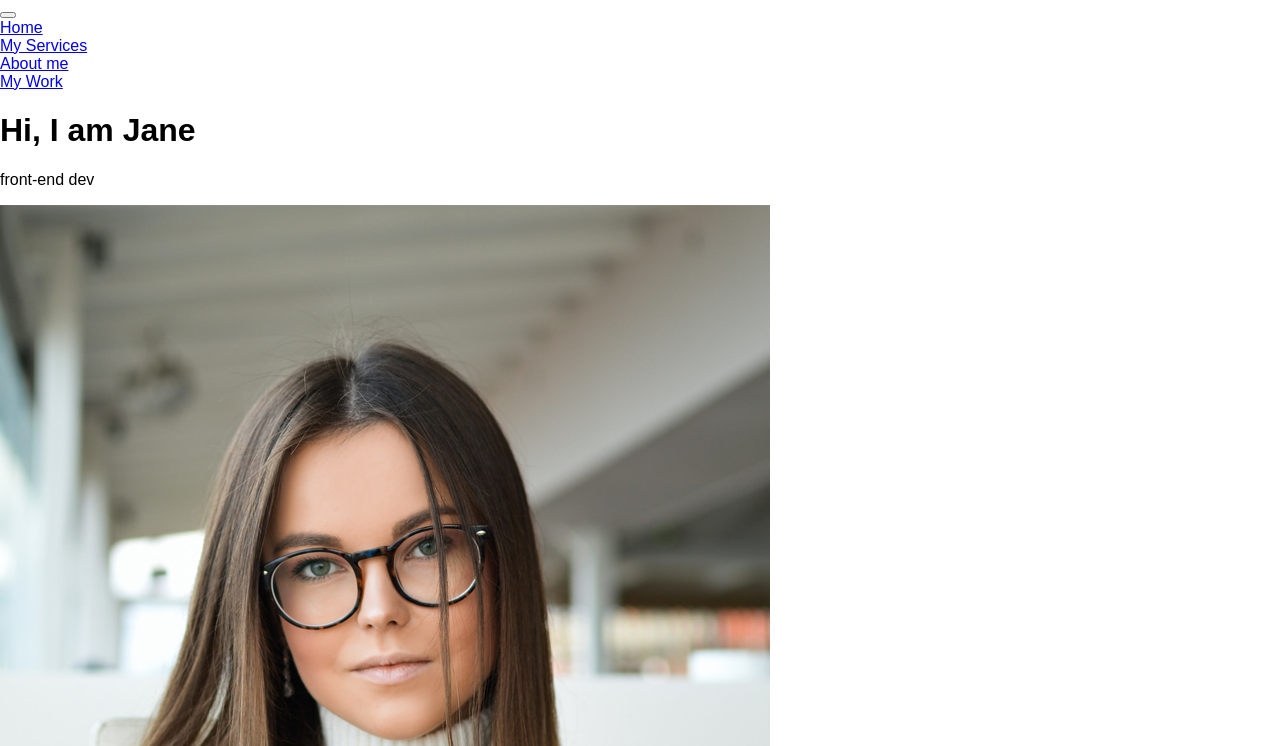
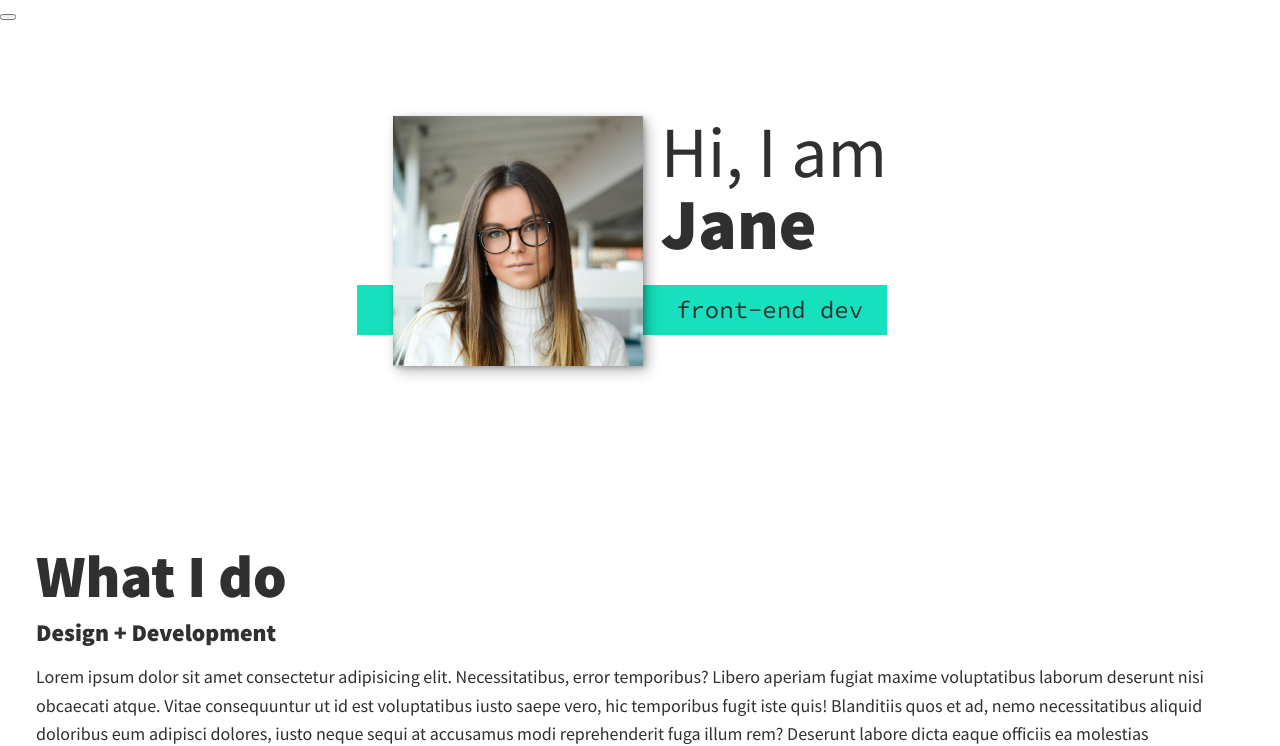
Before and after one commit to Rooben-s/dev-website, a plain HTML site: page index.html in a window 1280 px wide. Shown: the part 54-800 px from the top of the page. Drawn offline with Linux system fonts and the light colour scheme.

Commit message:
2 pm update

```diff
--- a/index.html
+++ b/index.html
@@ -6,6 +6,8 @@
     <title>Dev Portfolio Website</title>
     <link rel="stylesheet" href="normalize.css">
     <link rel="stylesheet" href="styles.css">
+    <link href="https://fonts.googleapis.com/css2?family=Source+Code+Pro:wght@400;900&family=Source+Sans+Pro:wght@400;900&display=swap" rel="stylesheet">
+
 </head>
 <body>
     <header>
@@ -34,7 +36,7 @@
             Hi, I am <strong>Jane</strong>
         </h1>
         <p class="section_subtitle section_subtitle--intro">front-end dev</p>
-        <img src="img/dev-rs-01.png" alt="picture of Jane">
+        <img src="img/dev-rs-01.png" alt="picture of Jane" class="intro_img">
     </section>
 
 
--- a/styles.css
+++ b/styles.css
@@ -0,0 +1,162 @@
+*,
+*::before,
+*::after {
+    box-sizing: border-box;
+}
+
+
+/* Custom Properties */
+:root {
+    --fff-primary: 'Source Sans Pro', 'sans-serif';
+    --ff-secondary: 'Source Code Pro', monospace;
+
+    --fw-reg: 400;
+    --fw-bold: 900;
+
+    --color-light: #fff;
+    --color-dark: #303030;
+    --color-accent: #16e0bd;
+
+    --fs-h1: 3rem;
+    --fs-h2: 2.25rem;
+    --fs-h3: 1.25rem;
+    --fs-body: 1rem;
+
+    --box-shadow: 0.25em 0.25em 0.75em rgba(0, 0, 0, .30),
+                0.125em 0.125em 0.25em rgba(0, 0, 0, .20);
+}
+
+
+@media (min-width: 800px) {
+    :root {
+        --fs-h1: 4.5rem;
+        --fs-h2: 3.75rem;
+        --fs-h3: 1.5rem;
+        --fs-body: 1.125rem;
+    }
+}
+
+
+/* General styles */
+
+
+body {
+    background: var(--color-light);
+    color: var(--color-dark);
+    margin: 0;
+    font-family: var(--fff-primary);
+    font-size: var(--fs-body);
+    line-height: 1.6;
+}
+
+
+section {
+    padding: 5em 2em;
+
+}
+
+
+img {
+    display: block;
+    max-width: 100%;
+}
+
+
+/* Typography */
+h1,
+h2,
+h3 {
+    line-height: 1;
+    margin: 0;
+}
+
+
+h1 {font-size: var(--fs-h1);}
+h2 {font-size: var(--fs-h2);}
+h3 {font-size: var(--fs-h3);}
+
+
+.section_title {
+    margin-bottom: .25em;
+
+}
+
+.section_title--intro {
+    font-weight: var(--fw-reg);
+
+}
+
+.section_title--intro strong {
+    display: block;
+}                               /* Put JANE on a seperate line */
+
+
+
+
+.section_subtitle {
+    margin: 0;
+    font-size: var(--fs-h3);
+
+}
+
+
+.section_subtitle--intro,
+.section_subtitle--about {
+    background-color: var(--color-accent);
+    padding: .25em 1em;
+    font-family: var(--ff-secondary);
+    margin-bottom: 1em;
+}
+
+
+
+/* Intro Section */
+
+
+nav {
+    display: none;
+}
+
+.intro {
+    position: relative;
+}
+
+.intro_img {
+    box-shadow: var(--box-shadow);
+}
+
+.section_subtitle--intro {
+    display: inline-block;  /* setting the size of "front-end dev" to exactly itself */
+}
+
+
+@media (min-width:600px) {
+    .intro {
+        display: grid;width: min-content;
+        margin: 0 auto;
+        grid-column-gap: 1em;
+        grid-template-areas:
+            "img title"
+            "img subtitle";
+            grid-template-columns: min-content max-content;
+    }
+
+
+    .intro_img {
+        grid-area: img;
+        min-width: 250px;
+        position: relative;
+        z-index: 2;
+    }
+
+.section_subtitle--intro {
+    align-self: start;
+    grid-column: -1 / 1;
+    grid-row: 2;
+    text-align: right;
+    position: relative;
+    left: -1.5em;
+    width: calc(100% + 1.5em);
+}
+
+}
```
